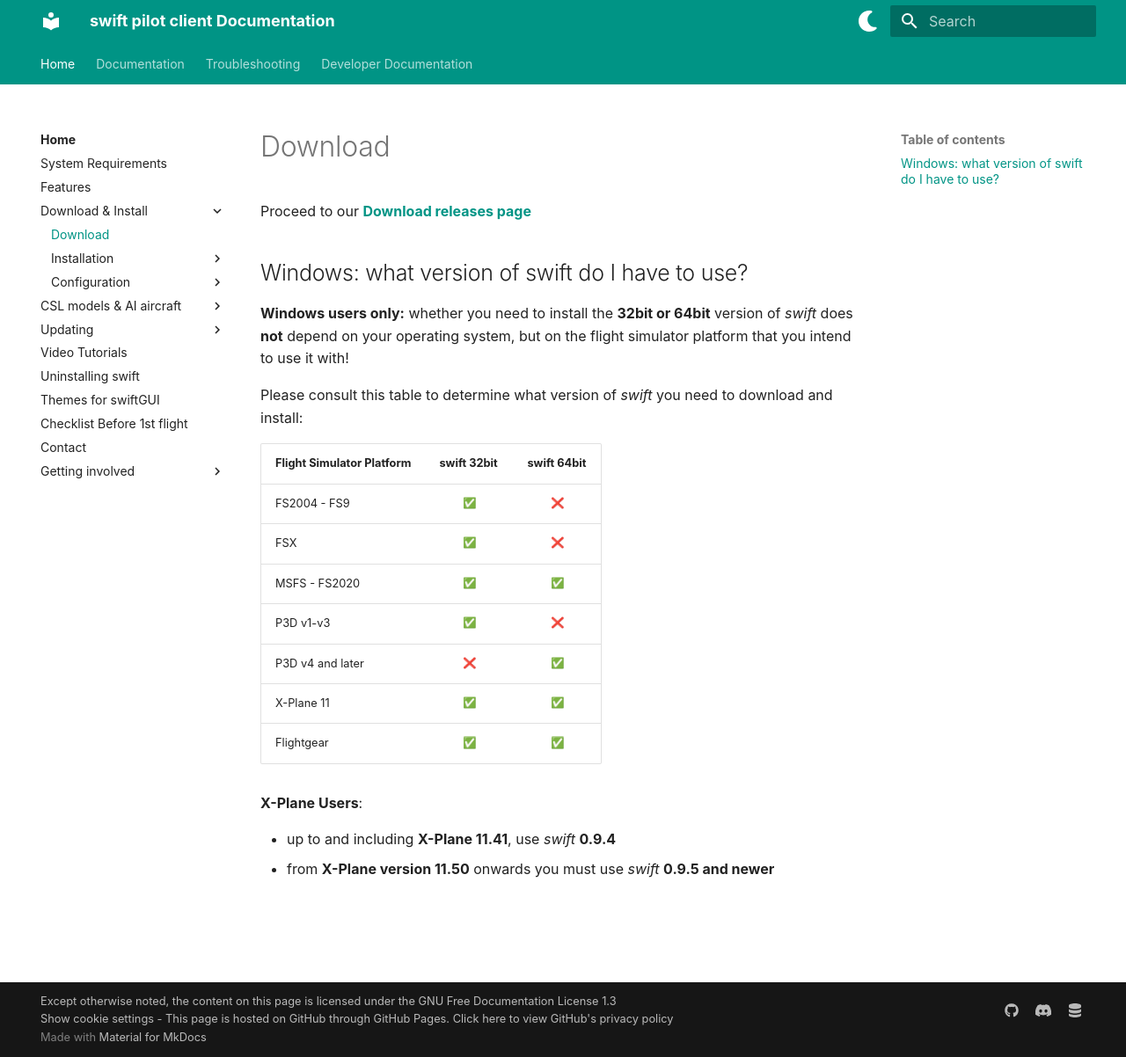
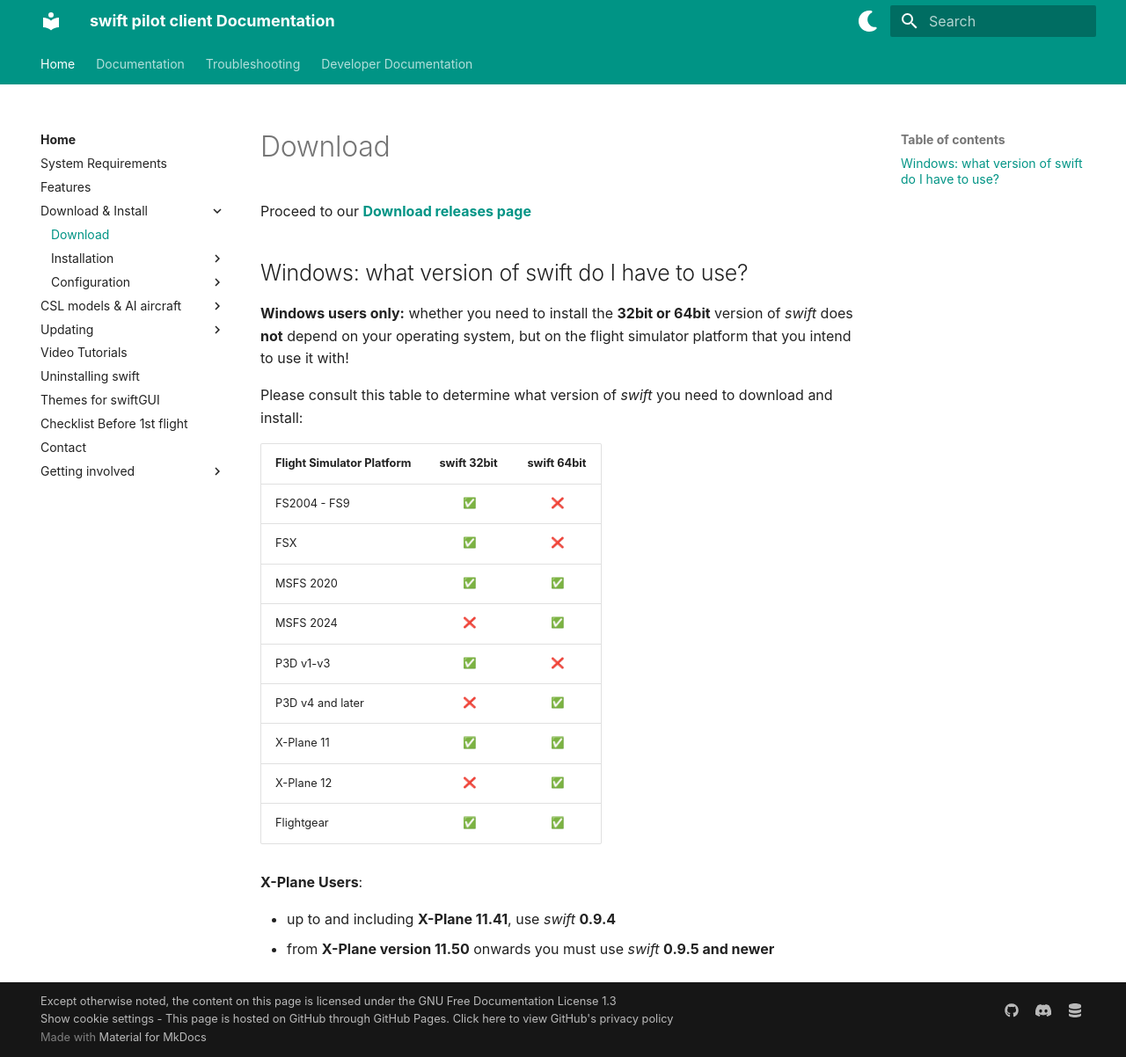
Before and after one commit to swift-project/docs, an MkDocs documentation site: the page built from docs/home/install/download.md, in a window 1280 px wide and 1202 px high. Shown: the whole window at 88% size. Built offline with MkDocs 1.6.1 and Material for MkDocs 9.7.7, drawn with Linux system fonts in a browser that asks for light colours; emoji names are drawn with the system emoji font.

Commit message:
Add X-Plane 12 and MSFS 24 to chart

```diff
--- a/docs/home/install/download.md
+++ b/docs/home/install/download.md
@@ -16,10 +16,12 @@ Please consult this table to determine what version of *swift* you need to downl
 |---------------------------|------------------------------------|------------------------------------|
 | FS2004 - FS9              | <center>:white_check_mark:<center> | <center>:x:<center>                |
 | FSX                       | <center>:white_check_mark:<center> | <center>:x:<center>                |
-| MSFS - FS2020             | <center>:white_check_mark:<center> | <center>:white_check_mark:<center> |
+| MSFS 2020                 | <center>:white_check_mark:<center> | <center>:white_check_mark:<center> |
+| MSFS 2024                 | <center>:x:<center>                | <center>:white_check_mark:<center> |
 | P3D v1-v3                 | <center>:white_check_mark:<center> | <center>:x:<center>                |
 | P3D v4 and later          | <center>:x:<center>                | <center>:white_check_mark:<center> |
 | X-Plane 11                | <center>:white_check_mark:<center> | <center>:white_check_mark:<center> |
+| X-Plane 12                | <center>:x:<center>                | <center>:white_check_mark:<center> |
 | Flightgear                | <center>:white_check_mark:<center> | <center>:white_check_mark:<center> |
 
 **X-Plane Users**:
```
